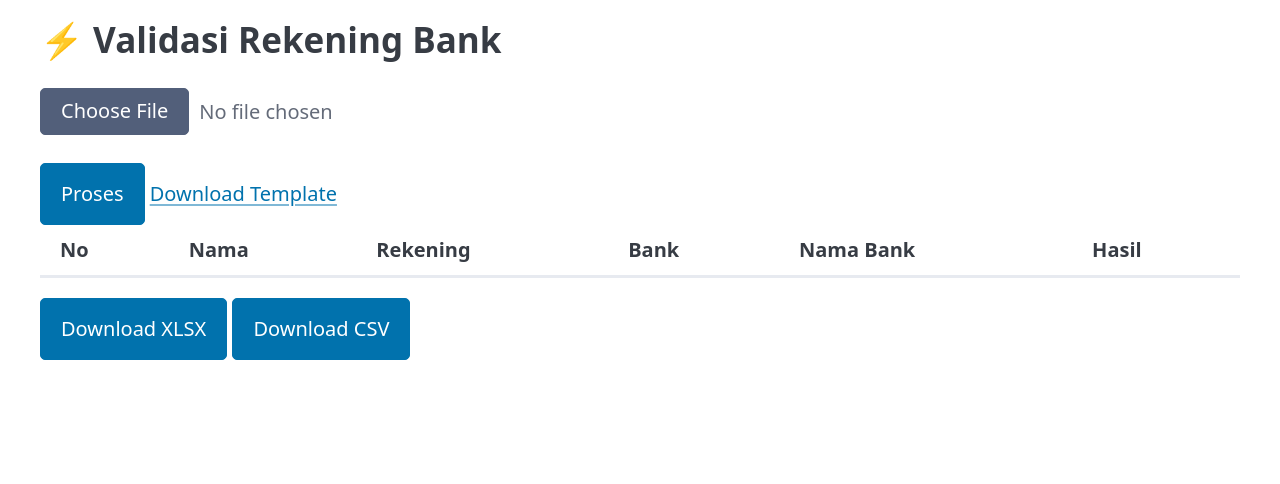
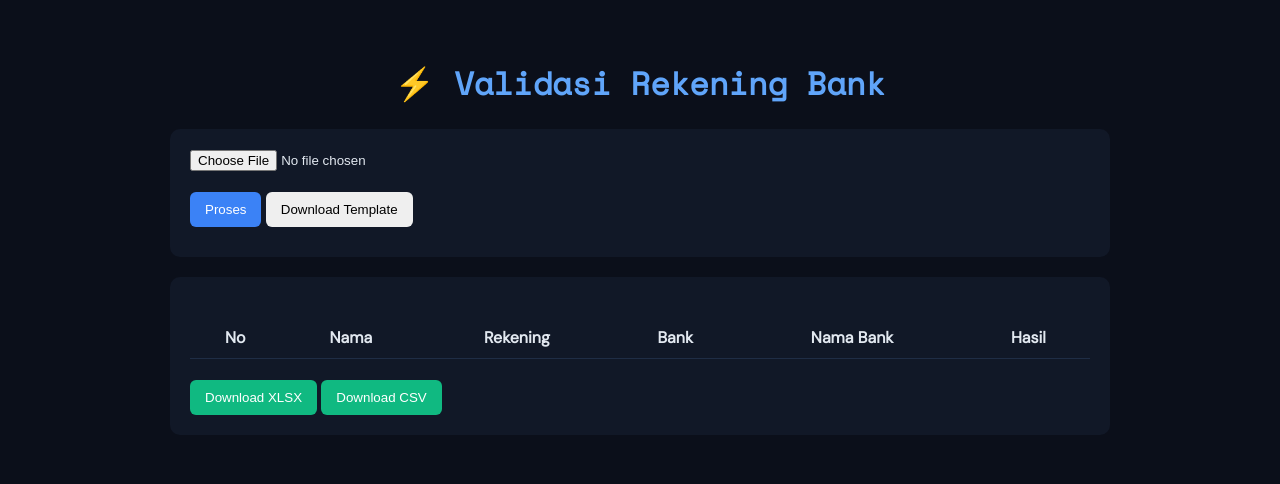
Before and after one commit to wahyunur-bit/Manz-rekening-Check, a Flask app: page / in a window 1280 px wide. Shown: the top 484 px of the page. Run offline with Flask 3, Linux system fonts and the light colour scheme; lists and menus that the app fills with data are empty; some libraries are stand-ins or nearby versions.

Commit message:
Update index.html

```diff
--- a/templates/index.html
+++ b/templates/index.html
@@ -1,31 +1,203 @@
 <!DOCTYPE html>
-<html>
+<html lang="id">
 <head>
-    <title>Validasi Rekening</title>
-    <link rel="stylesheet" href="https://cdn.jsdelivr.net/npm/@picocss/pico@2/css/pico.min.css">
+<meta charset="UTF-8"/>
+<meta name="viewport" content="width=device-width,initial-scale=1.0"/>
+<title>Validasi Rekening Bank</title>
+
+<link href="https://fonts.googleapis.com/css2?family=Space+Mono&family=DM+Sans&display=swap" rel="stylesheet">
+
+<style>
+body {
+  background:#0b0f1a;
+  color:#e2e8f0;
+  font-family:'DM Sans',sans-serif;
+  padding:30px;
+}
+
+h1 {
+  text-align:center;
+  font-family:'Space Mono';
+  color:#60a5fa;
+}
+
+.card {
+  background:#111827;
+  padding:20px;
+  border-radius:10px;
+  max-width:900px;
+  margin:20px auto;
+}
+
+button {
+  padding:10px 15px;
+  border:none;
+  border-radius:6px;
+  cursor:pointer;
+}
+
+.primary { background:#3b82f6;color:white }
+.green { background:#10b981;color:white }
+
+table {
+  width:100%;
+  margin-top:20px;
+  border-collapse:collapse;
+}
+
+th,td {
+  padding:10px;
+  border-bottom:1px solid #1f2d45;
+}
+
+.badge {
+  padding:5px 10px;
+  border-radius:20px;
+  font-size:12px;
+}
+
+.match { background:#10b98133;color:#10b981 }
+.diff { background:#f59e0b33;color:#f59e0b }
+.invalid { background:#ef444433;color:#ef4444 }
+
+#progress { margin-top:10px }
+</style>
 </head>
+
 <body>
 
-<main class="container">
-    <h2>⚡ Validasi Rekening Bank</h2>
+<h1>⚡ Validasi Rekening Bank</h1>
+
+<div class="card">
 
 <input type="file" id="file">
-    <button onclick="start()">Proses</button>
-    <a href="/template">Download Template</a>
+<br><br>
 
+<button class="primary" onclick="proses()">Proses</button>
+<button onclick="downloadTemplate()">Download Template</button>
+
+<div id="progress"></div>
+
+</div>
+
+<div class="card">
 <table>
 <thead>
 <tr>
-                <th>No</th><th>Nama</th><th>Rekening</th><th>Bank</th><th>Nama Bank</th><th>Hasil</th>
+<th>No</th>
+<th>Nama</th>
+<th>Rekening</th>
+<th>Bank</th>
+<th>Nama Bank</th>
+<th>Hasil</th>
 </tr>
 </thead>
 <tbody id="tbody"></tbody>
 </table>
 
-    <button onclick="download('xlsx')">Download XLSX</button>
-    <button onclick="download('csv')">Download CSV</button>
-</main>
+<br>
+<button class="green" onclick="download('xlsx')">Download XLSX</button>
+<button class="green" onclick="download('csv')">Download CSV</button>
 
-<script src="/static/script.js"></script>
+</div>
+
+<script>
+
+let results = [];
+
+function proses() {
+  const file = document.getElementById('file').files[0];
+  if (!file) return alert('Pilih file dulu');
+
+  const fd = new FormData();
+  fd.append('file', file);
+
+  fetch('/stream', { method:'POST', body:fd })
+  .then(res => {
+    const reader = res.body.getReader();
+    const decoder = new TextDecoder();
+    let buffer = '';
+
+    function read() {
+      reader.read().then(({done,value})=>{
+        if(done) return;
+
+        buffer += decoder.decode(value,{stream:true});
+        const parts = buffer.split('\n\n');
+        buffer = parts.pop();
+
+        parts.forEach(p=>{
+          const data = p.replace('data: ','');
+          if(!data) return;
+
+          const d = JSON.parse(data);
+          handle(d);
+        });
+
+        read();
+      });
+    }
+    read();
+  });
+}
+
+function handle(d) {
+
+  if (d.type === 'result') {
+
+    results.push([
+      d.index,
+      d.nama,
+      d.rekening,
+      d.bank,
+      d.nama_bank,
+      d.hasil
+    ]);
+
+    const tr = document.createElement('tr');
+
+    let cls = '';
+    if(d.hasil==='MATCH') cls='match';
+    else if(d.hasil==='TIDAK SAMA') cls='diff';
+    else cls='invalid';
+
+    tr.innerHTML = `
+      <td>${d.index}</td>
+      <td>${d.nama}</td>
+      <td>${d.rekening}</td>
+      <td>${d.bank}</td>
+      <td>${d.nama_bank}</td>
+      <td><span class="badge ${cls}">${d.hasil}</span></td>
+    `;
+
+    document.getElementById('tbody').appendChild(tr);
+  }
+
+  if (d.type === 'done') {
+    document.getElementById('progress').innerText = "Selesai ✔";
+  }
+}
+
+function downloadTemplate() {
+  window.location = '/template';
+}
+
+function download(fmt) {
+  fetch('/download',{
+    method:'POST',
+    headers:{'Content-Type':'application/json'},
+    body:JSON.stringify({data:results,format:fmt})
+  })
+  .then(res=>res.blob())
+  .then(blob=>{
+    const a=document.createElement('a');
+    a.href=URL.createObjectURL(blob);
+    a.download='hasil.'+fmt;
+    a.click();
+  });
+}
+
+</script>
+
 </body>
 </html>
```
Lines whose indentation alone changed are shown as unchanged.
